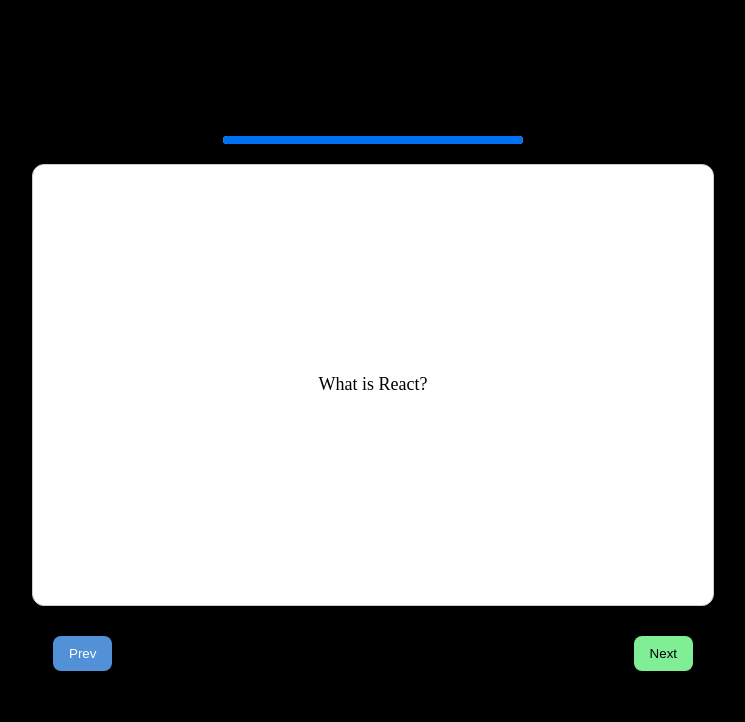
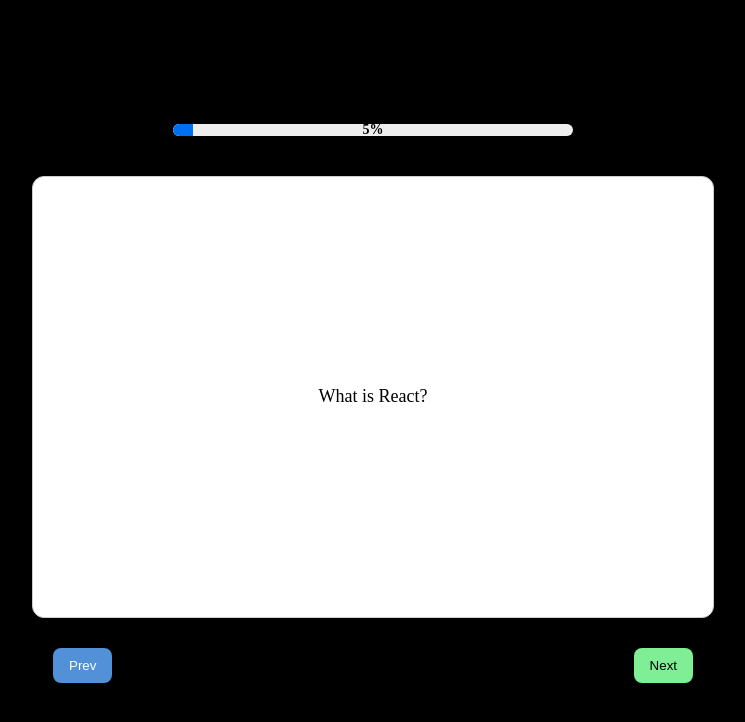
Before and after one commit to ajay09a/flash_card, a Next.js app: page / in a window 1280 px wide. Shown: the top 722 px of the page, without its empty margins (267-1012 px from the left). Built offline with nearby package versions, Linux system fonts and the light colour scheme.

Commit message:
fix: progress bar

```diff
--- a/app/components/ProgressBar.tsx
+++ b/app/components/ProgressBar.tsx
@@ -1,10 +1,12 @@
 export default function ProgressBar ({current, total}:any){
     const percentage = ((current+1)/total)*100;
+    console.log(percentage)
     return (
         <div className="progress-bar">
             <div
             className="progress-percentage"
-            style={{width: `${percentage}`}}/>
+            style={{width: `${percentage}%`}}/>
+            <span className="progress-text">{percentage}%</span>
         </div>
     )
 }
--- a/app/globals.css
+++ b/app/globals.css
@@ -51,14 +51,30 @@
 }
 
 .progress-bar {
-  width: 300px;
-  height: 8px;
+  width: 400px;
+  height: 12px;
   background: #eee;
   border-radius: 10px;
+  overflow: hidden;
+  margin-bottom: 20px;
+  display: flex;
+  align-items: center;
 }
 
 .progress-percentage {
   height: 100%;
   background: #0070f3;
-  border-radius: 10px;
+  border-radius: 10px 0 0 10px;
+  transition: width 0.3s ease;
 }
+
+.progress-text{
+  position: absolute;
+  left: 50%;
+  transform: translateX(-50%);
+  font-size: 14px;
+  font-weight: bold;
+  color: black;           /* or white if you want it on the blue */
+  line-height: 24px;      /* same as container height for vertical centering */
+  pointer-events: none;
+}
```
